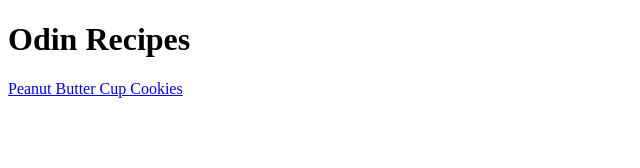
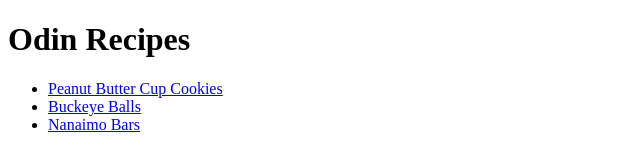
Before and after one commit to thezohan550/odin-recipes, a plain HTML site: page index.html in a window 1280 px wide. Shown: the whole page, without its empty margins (0-640 px from the left). Drawn offline with Linux system fonts and the light colour scheme.

Commit message:
Edit links in index.html

```diff
--- a/index.html
+++ b/index.html
@@ -8,6 +8,12 @@
 
     <body>
         <h1>Odin Recipes</h1>
-        <a href="./recipes/peanut-butter-cup-cookies.html">Peanut Butter Cup Cookies</a>
+
+        <ul>
+            <li><a href="./recipes/peanut-butter-cup-cookies.html">Peanut Butter Cup Cookies</a></li>
+            <li><a href="./recipes/buckeye-balls.html">Buckeye Balls</a></li>
+            <li><a href="./recipes/nanaimo-bars.html">Nanaimo Bars</a></li>
+        </ul>
+
     </body>
 </html>
```
